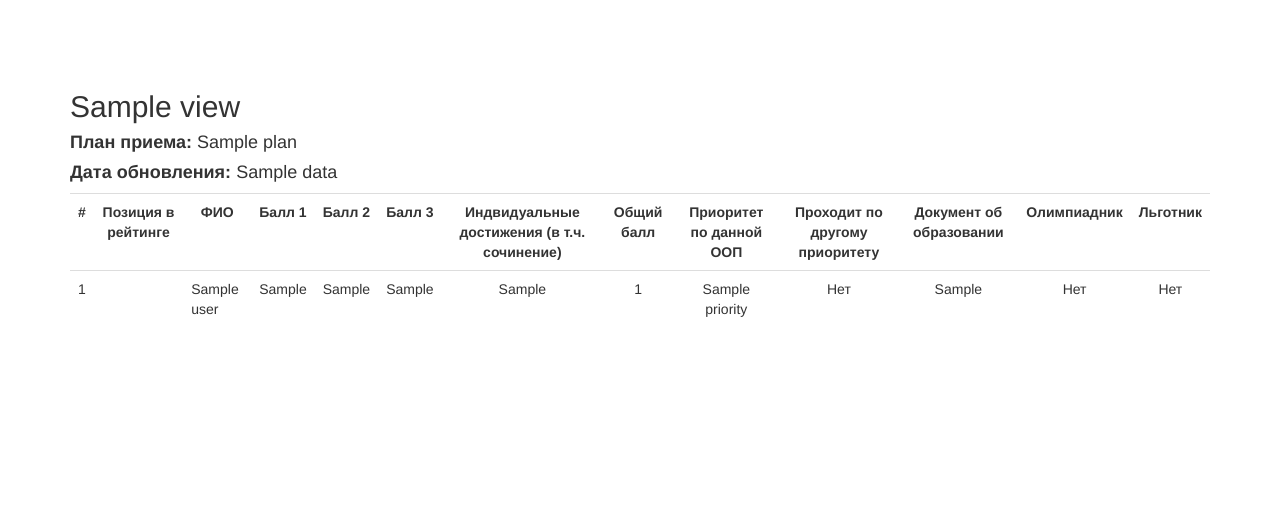
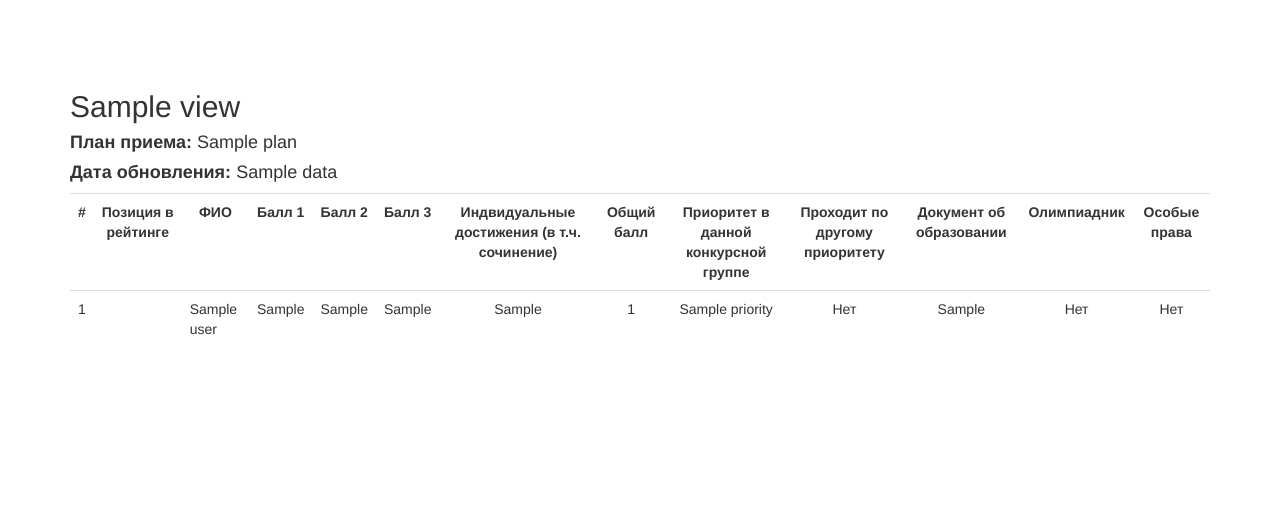
Before and after one commit to volsu/priem, a Yii app: template views/rating/rating.php in a window 1280 px wide. Shown: the top 530 px of the page. Run offline with PHP 8.4 and a stand-in for Yii, Linux system fonts and the light colour scheme; the template is opened without the code that fills it: most values are stand-ins (such as "Sample title", 1, 10 or a date in 2020); data that the repository does not hold is empty; some libraries are stand-ins or nearby versions.

Commit message:
Fix column captions

```diff
--- a/views/rating/rating.php
+++ b/views/rating/rating.php
@@ -15,11 +15,11 @@ use app\components\Rating;
             <th>Балл 3</th>
             <th>Индвидуальные достижения (в т.ч. сочинение)</th>
             <th>Общий балл</th>
-            <th>Приоритет по данной ООП</th>
+            <th>Приоритет в данной конкурсной группе</th>
             <th>Проходит по другому приоритету</th>
             <th>Документ об образовании</th>
             <th>Олимпиадник</th>
-            <th>Льготник</th>
+            <th>Особые права</th>
         </tr>
         <?php
             $i = 1;
```
